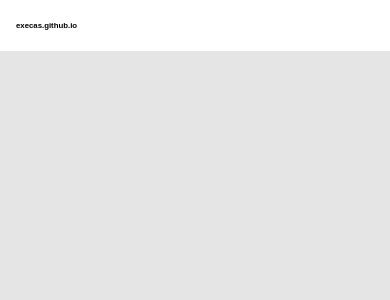
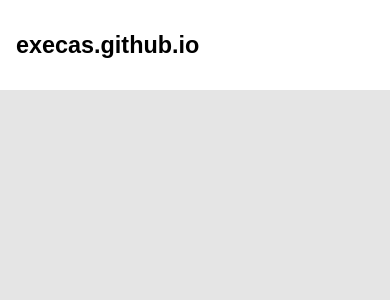
Before and after one commit to execas/execas.github.io, a Jekyll site: the page built from README.md, in a window 390 px wide. Shown: the top 300 px of the page. Built offline with Jekyll 4.4.1, drawn with Linux system fonts in a browser that asks for light colours; our own code applies the rules of GitHub Pages for plain Markdown files.

Commit message:
Update execas.css

```diff
--- a/css/execas.css
+++ b/css/execas.css
@@ -16,7 +16,7 @@ body {
 @media screen and (max-width: 1080px) {
      body {
          width: 100%;
-         font-size: 1vw;
+         font-size: 3vw;
   }
 }
 
```
